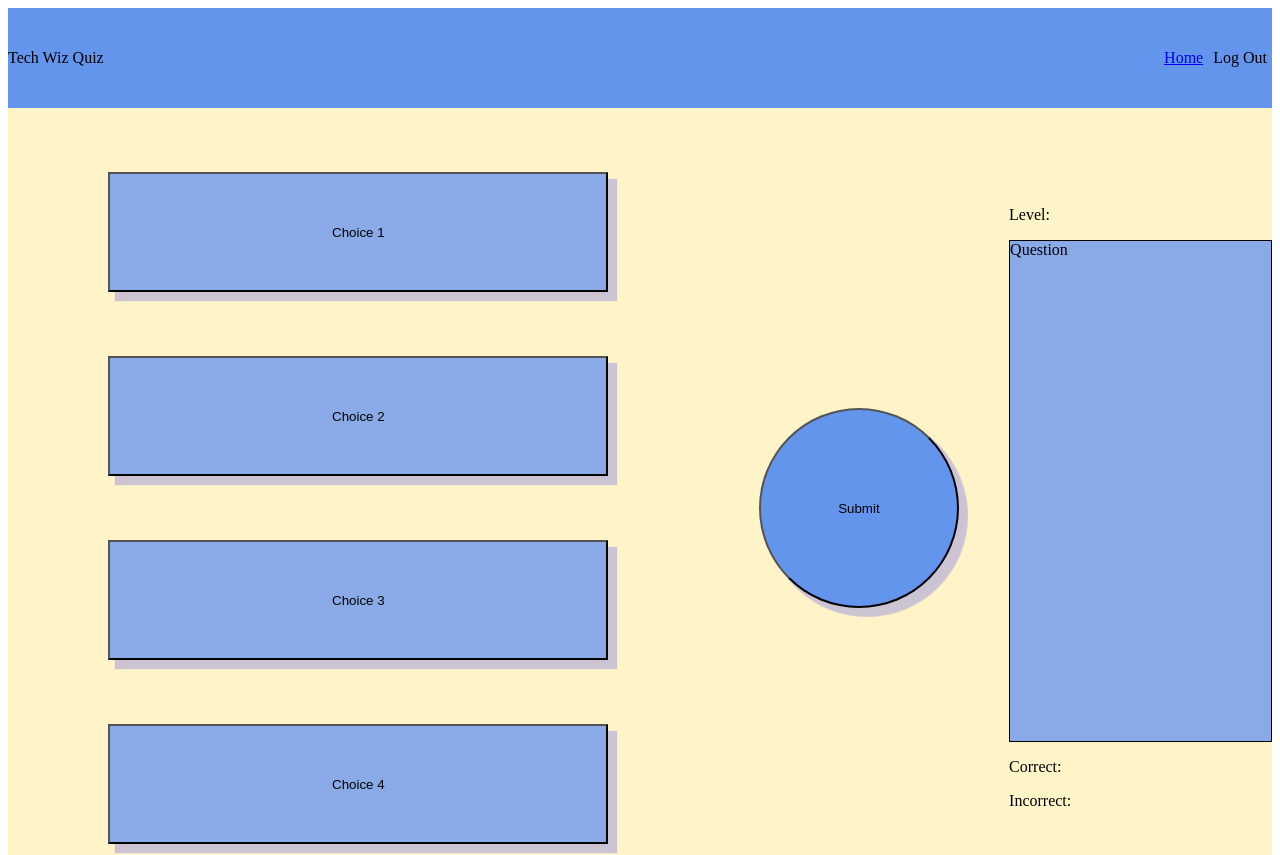
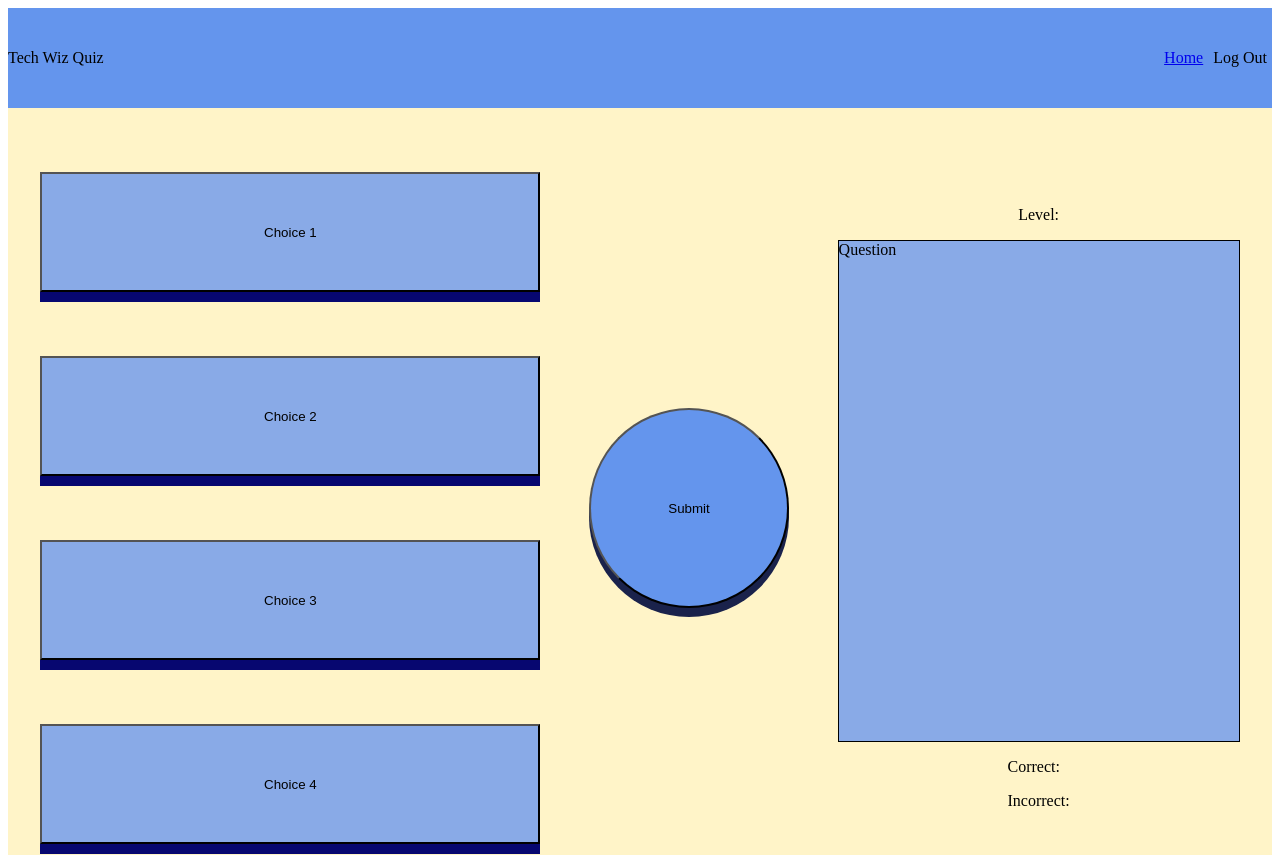
Before and after one commit to techwizquiz/fe, a React app: page /quiz in a window 1280 px wide. Shown: the top 855 px of the page. Built offline with nearby package versions, Linux system fonts and the light colour scheme.

Commit message:
quiz page stylized

```diff
--- a/src/Pages/QuizPage.css
+++ b/src/Pages/QuizPage.css
@@ -19,8 +19,25 @@
     height: 120px;
     width: 500px;
     background-color: rgb(137, 170, 231);
-    box-shadow: 8px 8px 1px 1px rgba(0, 0, 255, .2);
+    box-shadow: 0 10px rgb(7, 7, 112);
 
+}
+
+.choiceButton:hover {
+    cursor: pointer;
+    height: 120px;
+    width: 500px;
+    background-color: rgb(56, 123, 248);
+    box-shadow: 0 10px rgb(7, 7, 112);
+
+}
+.choiceButton:active {
+    cursor: pointer;
+    height: 120px;
+    width: 500px;
+    background-color: rgb(137, 170, 231);
+    transform: translateY(6px);
+    box-shadow: 0 6px darkblue;
 }
 
 .middle {
@@ -35,11 +52,29 @@
 .submitButton {
     cursor: pointer;
     border-radius: 50%;
+    outline: cornflowerblue;
     height: 200px;
     width: 200px;
     background-color: cornflowerblue;
-    box-shadow: 8px 8px 1px 1px rgba(0, 0, 255, .2);
+    box-shadow: 0 9px rgb(26, 34, 75);
 
+}
+
+.submitButton:hover {
+    cursor: pointer;
+    border-radius: 50%;
+    outline: cornflowerblue;
+    height: 200px;
+    width: 200px;
+    background-color: rgb(56, 123, 248);
+    box-shadow: 0 9px rgb(26, 34, 75);
+
+}
+
+.submitButton:active {
+    background-color:  cornflowerblue;
+    box-shadow: 0 5px black;
+    transform: translateY(6px);
 }
 
 .right {
@@ -48,10 +83,14 @@
     display: flex;
     flex-direction: column;
     justify-content: center;
+    align-items: center;
+
 }
 
 .question {
     border: 1px solid black;
     height: 500px;
+    width:400px;
     background-color: rgb(137, 170, 231);
+
 }
```
